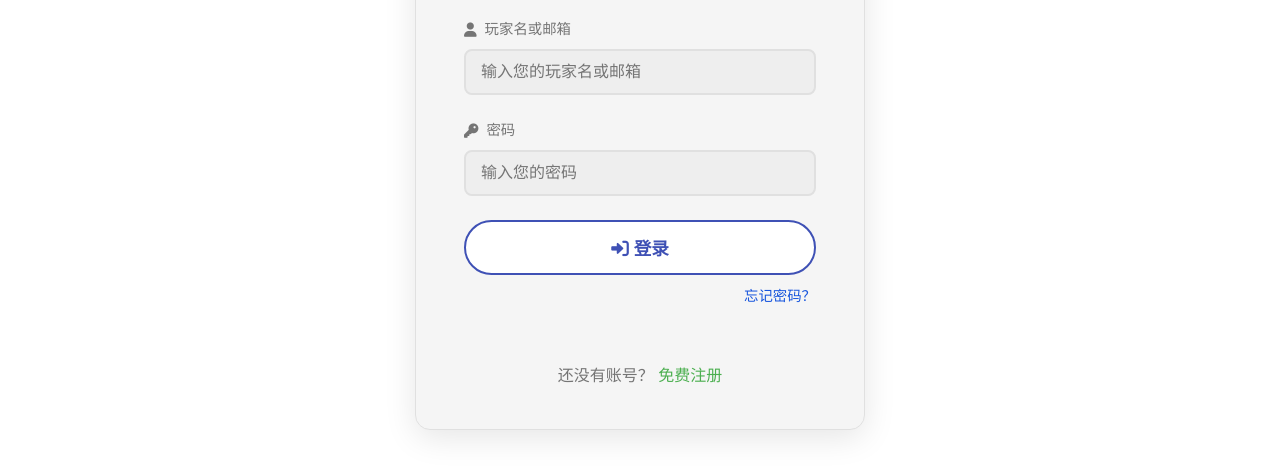
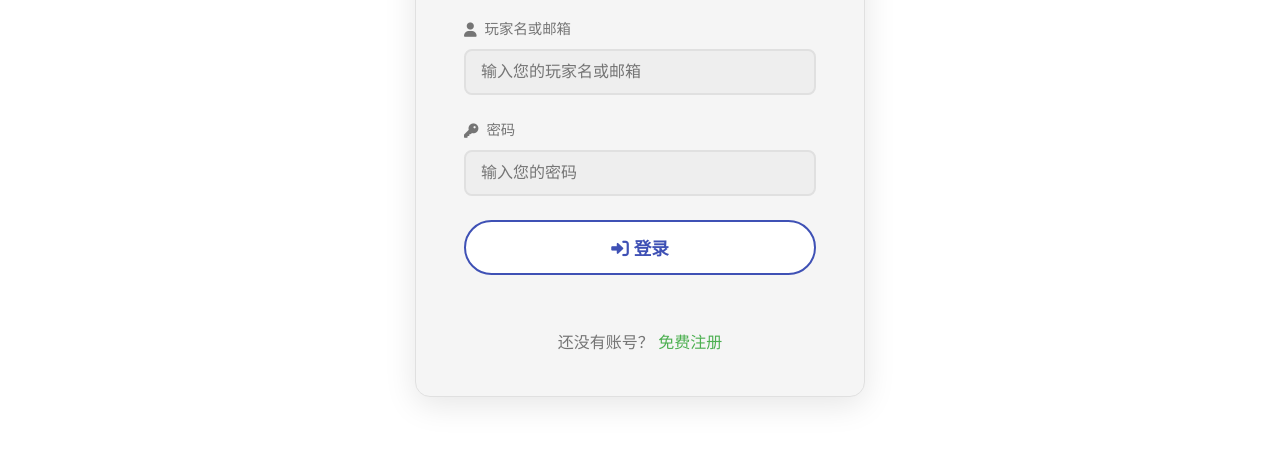
Before and after one commit to silenceyuana/Contegaweb, a website: page public/login.html in a window 1280 px wide. Shown: the part 226-702 px from the top of the page. Drawn offline with Linux system fonts and the light colour scheme.

Commit message:
鸽子了

```diff
--- a/public/login.html
+++ b/public/login.html
@@ -34,9 +34,9 @@
                     <button type="submit" class="minecraft-btn login-btn">
                         <i class="fas fa-sign-in-alt"></i> 登录
                     </button>
-                    <p style="text-align: right; margin-top: 10px; font-size: 0.9rem;">
-                        <a href="forgot-password.html" style="color: #1755dd;">忘记密码？</a>
-                    </p>
+<!--<p style="text-align: right; margin-top: 10px; font-size: 0.9rem;">
+     <a href="forgot-password.html" style="color: #1755dd;">忘记密码？</a>
+ </p>-->
                     <div id="formMessage" class="message" style="margin-top: 15px; text-align: center;"></div>
                     <p style="text-align: center; margin-top: 20px;">
                         还没有账号？ <a href="register.html" style="color: #4CAF50;">免费注册</a>
```
